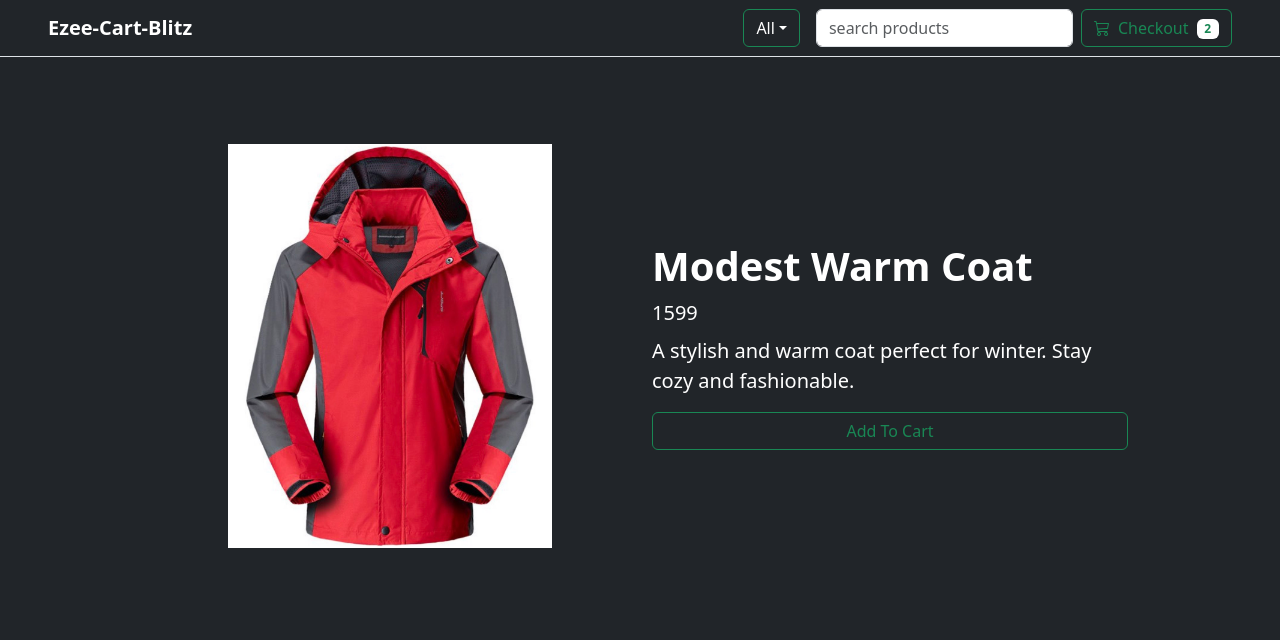
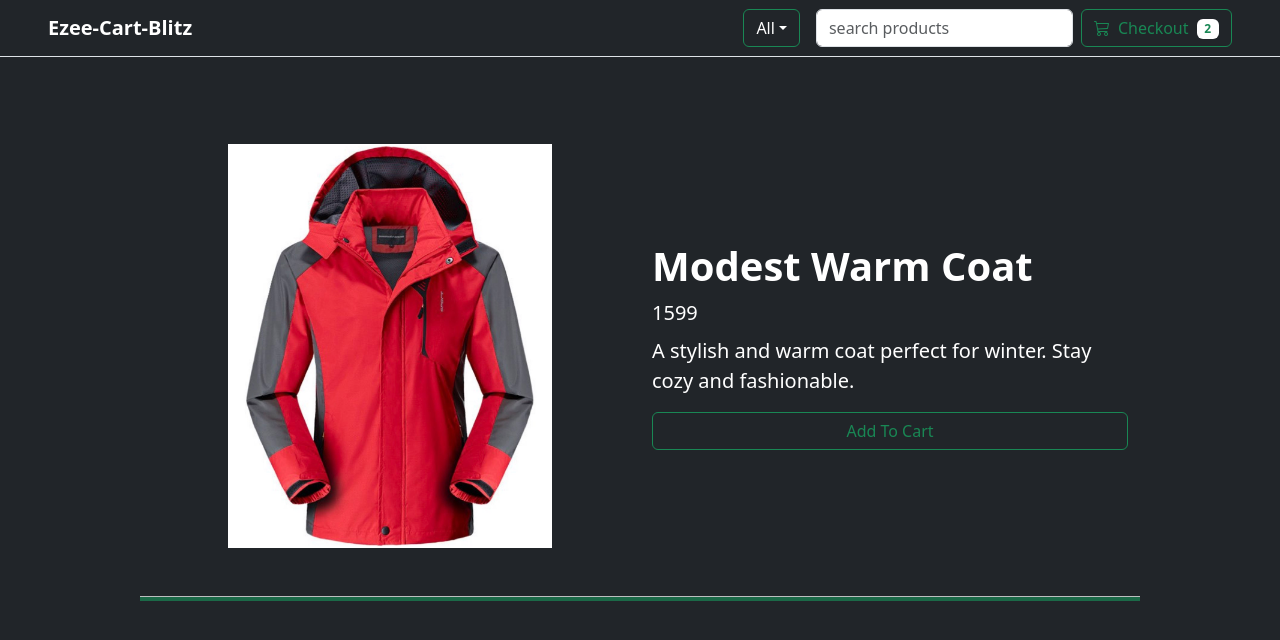
Before and after one commit to direction44/Ezee-Cart-Blitz, a React (Vite) app: page /Single/1 in a window 1280 px wide. Shown: the top 640 px of the page. Built offline with nearby package versions, Linux system fonts and the light colour scheme.

Commit message:
adding line after single component

```diff
--- a/src/Components/Pages/Single.jsx
+++ b/src/Components/Pages/Single.jsx
@@ -2,6 +2,7 @@ import React from 'react'
 import { useParams } from 'react-router'
 import data from '../../data'
 import ProductButton from '../Products/ProductButton'
+import Line from '../extra/Line'
 function Single() {
   const {id}=useParams()
     const product=data.find((product)=>product.id=== +id)
@@ -19,6 +20,7 @@ function Single() {
           </p>
           <ProductButton/>
         </div>
+        <Line/>
       </div>
       )
 }
--- /dev/null
+++ b/src/Components/extra/Line.jsx
@@ -0,0 +1,9 @@
+import React from 'react'
+
+function Line() {
+  return (
+   <hr className='bg-success line d-block w-100 mx-auto'/>
+  )
+}
+
+export default Line
--- a/src/main.css
+++ b/src/main.css
@@ -22,3 +22,8 @@
 #single button{
     width: 180px;
 }
+
+.line{
+    opacity: 0.7;
+    height: 5px !important;
+}
```
